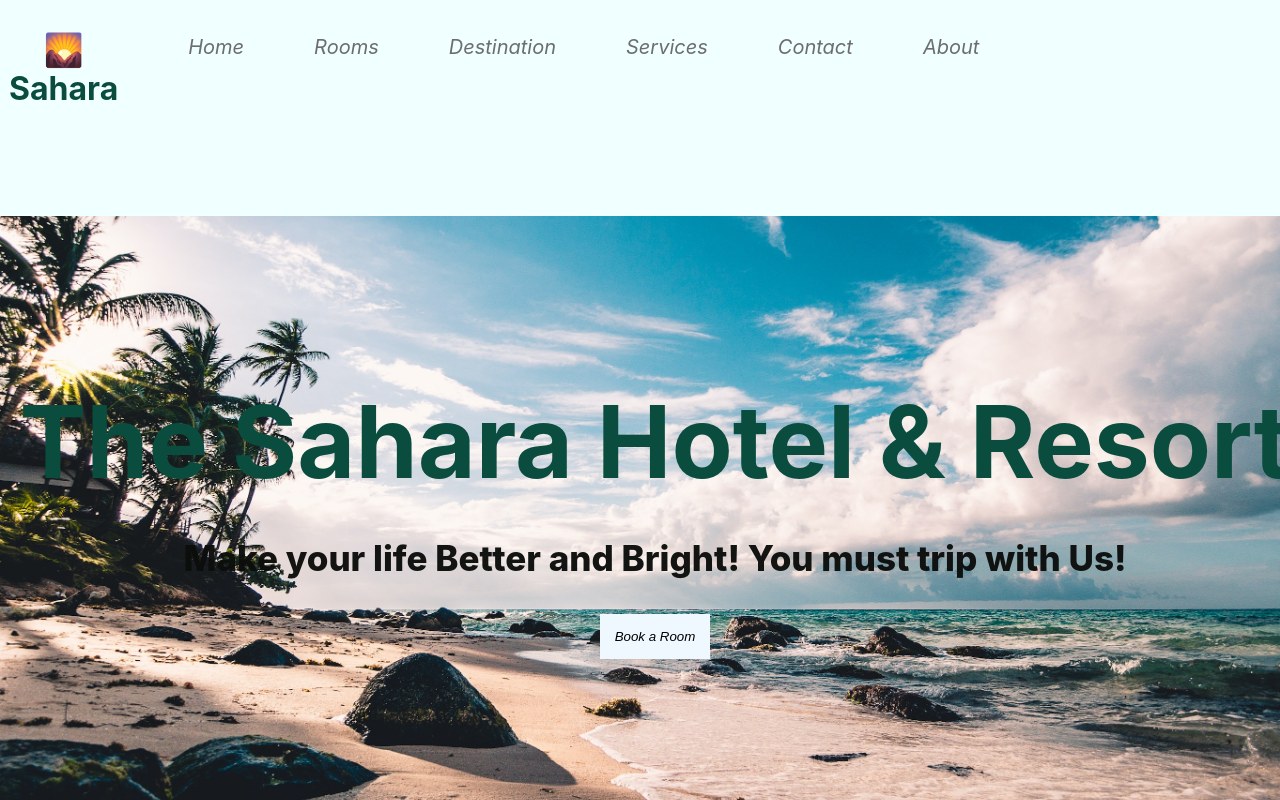
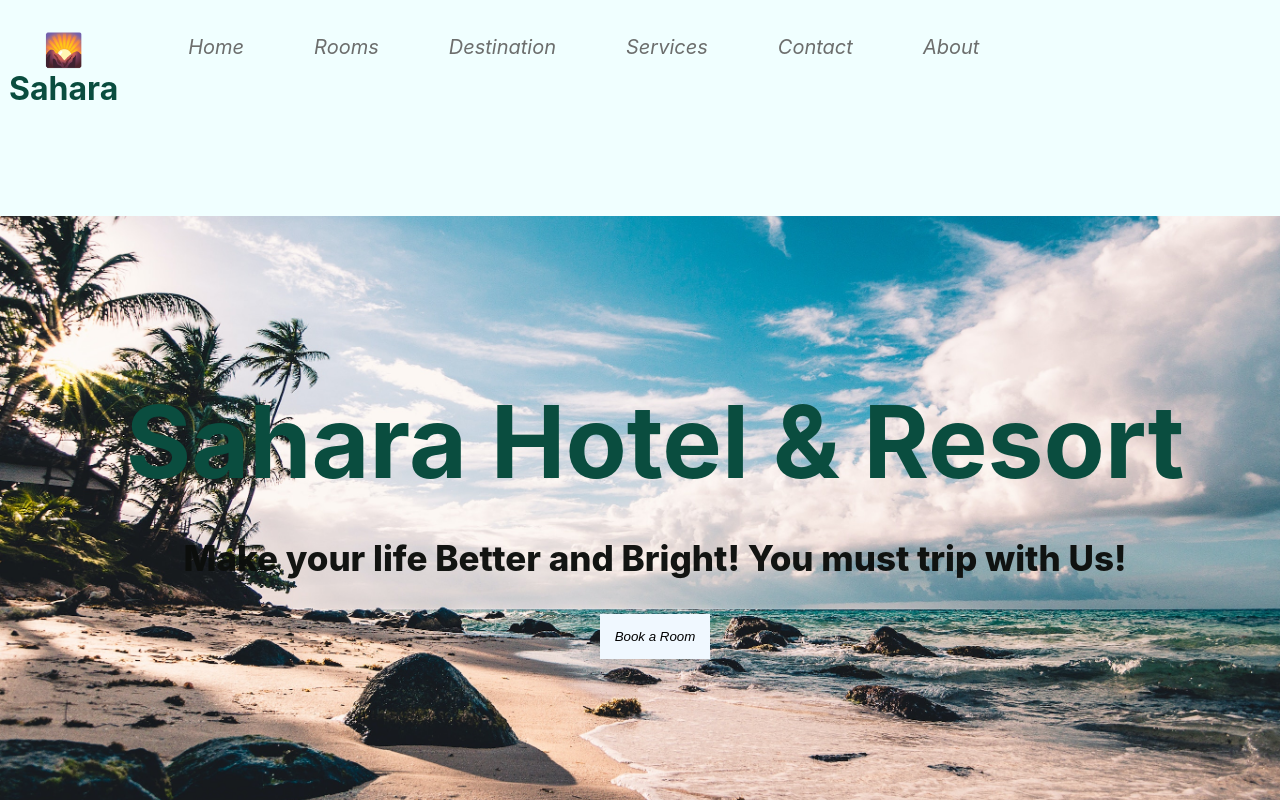
Before and after one commit to Makh93/Booking-App, a React (Create React App) app in the folder booking-app/: page / in a window 1280 px wide. Shown: the top 800 px of the page. Built offline with nearby package versions, Linux system fonts and the light colour scheme.

Commit message:
changes made

```diff
--- a/booking-app/src/HomeComponent/Main.jsx
+++ b/booking-app/src/HomeComponent/Main.jsx
@@ -14,7 +14,7 @@ export default function Main() {
     <div>
       <img src={pic.beach} style={{ height: "60rem" }} alt="resort" />
       <div className="resort">
-        <h1> The Sahara Hotel & Resort</h1>
+        <h1>{'  '}Sahara Hotel & Resort</h1>
         <p>Make your life Better and Bright! You must trip with Us!</p>
 
         <NavLink to="/room">
```
